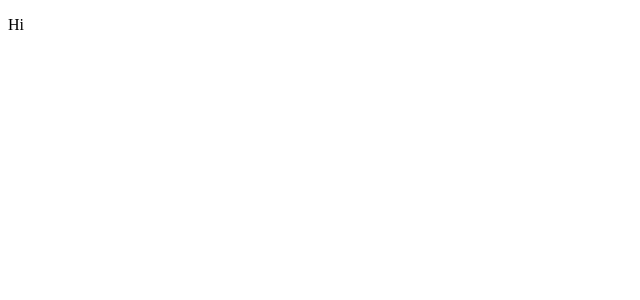
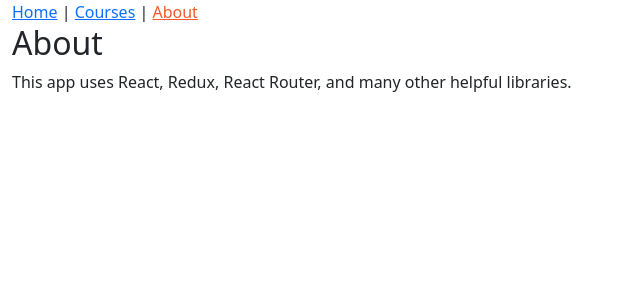
Before and after one commit to SquireOfSoftware/pluralsight_react_redux_course, a React app: page /about in a window 1280 px wide. Shown: the top 300 px of the page, without its empty margins (0-640 px from the left). Built offline with nearby package versions, Linux system fonts and the light colour scheme.

Commit message:
Starting app is done

```diff
--- /dev/null
+++ b/src/components/App.js
@@ -0,0 +1,23 @@
+import React from "react";
+import { Route, Switch } from "react-router-dom";
+import HomePage from "./home/HomePage";
+import AboutPage from "./about/AboutPage";
+import Header from "./common/Header";
+import PageNotFound from "./PageNotFound";
+import CoursesPage from "./courses/CoursesPage";
+
+function App() {
+  return (
+    <div className="container-fluid">
+      <Header />
+      <Switch>
+        <Route exact path="/" component={HomePage} />
+        <Route path="/about" component={AboutPage} />
+        <Route path="/courses" component={CoursesPage} />
+        <Route component={PageNotFound} />
+      </Switch>
+    </div>
+  );
+}
+
+export default App;
--- /dev/null
+++ b/src/components/PageNotFound.js
@@ -0,0 +1,5 @@
+import React from "react";
+
+const PageNotFound = () => <h1>Oops! Page not found.</h1>;
+
+export default PageNotFound;
--- /dev/null
+++ b/src/components/about/AboutPage.js
@@ -0,0 +1,13 @@
+import React from "react";
+
+const AboutPage = () => (
+  <div>
+    <h2>About</h2>
+    <p>
+      This app uses React, Redux, React Router, and many other helpful
+      libraries.
+    </p>
+  </div>
+);
+
+export default AboutPage;
--- /dev/null
+++ b/src/components/common/Header.js
@@ -0,0 +1,23 @@
+import React from "react";
+import { NavLink } from "react-router-dom";
+
+const Header = () => {
+  const activeStyle = { color: "#F15B2A" };
+  return (
+    <nav>
+      <NavLink to="/" activeStyle={activeStyle} exact>
+        Home
+      </NavLink>
+      {" | "}
+      <NavLink to="/courses" activeStyle={activeStyle}>
+        Courses
+      </NavLink>
+      {" | "}
+      <NavLink to="/about" activeStyle={activeStyle}>
+        About
+      </NavLink>
+    </nav>
+  );
+};
+
+export default Header;
--- /dev/null
+++ b/src/components/courses/CoursesPage.js
@@ -0,0 +1,9 @@
+import React from "react";
+
+class CoursesPage extends React.Component {
+  render() {
+    return <h2>Courses</h2>;
+  }
+}
+
+export default CoursesPage;
--- /dev/null
+++ b/src/components/home/HomePage.js
@@ -0,0 +1,14 @@
+import React from "react";
+import { Link } from "react-router-dom";
+
+const HomePage = () => (
+  <div className="jumbotron">
+    <h1>Pluralsight Administration</h1>
+    <p>React, Redux and React Router for ultra-responsive web apps.</p>
+    <Link to="about" className="btn btn-primary btn-lg">
+      Learn more
+    </Link>
+  </div>
+);
+
+export default HomePage;
--- /dev/null
+++ b/src/index.css
@@ -0,0 +1,8 @@
+#app {
+  max-width: 850px;
+  margin: 0 auto;
+}
+
+nav {
+  padding: 20px 0 20px 0;
+}
--- a/src/index.js
+++ b/src/index.js
@@ -1,8 +1,7 @@
 import React from 'react'
 import {render} from 'react-dom'
+import {BrowserRouter} from 'react-router-dom'
+import "bootstrap/dist/css/bootstrap.min.css"
+import App from './components/App'
 
-function Hi() {
-    return <p>Hi</p>
-}
-
-render(<Hi />, document.getElementById("app"))
+render(<BrowserRouter><App /></BrowserRouter>, document.getElementById("app"))
```
